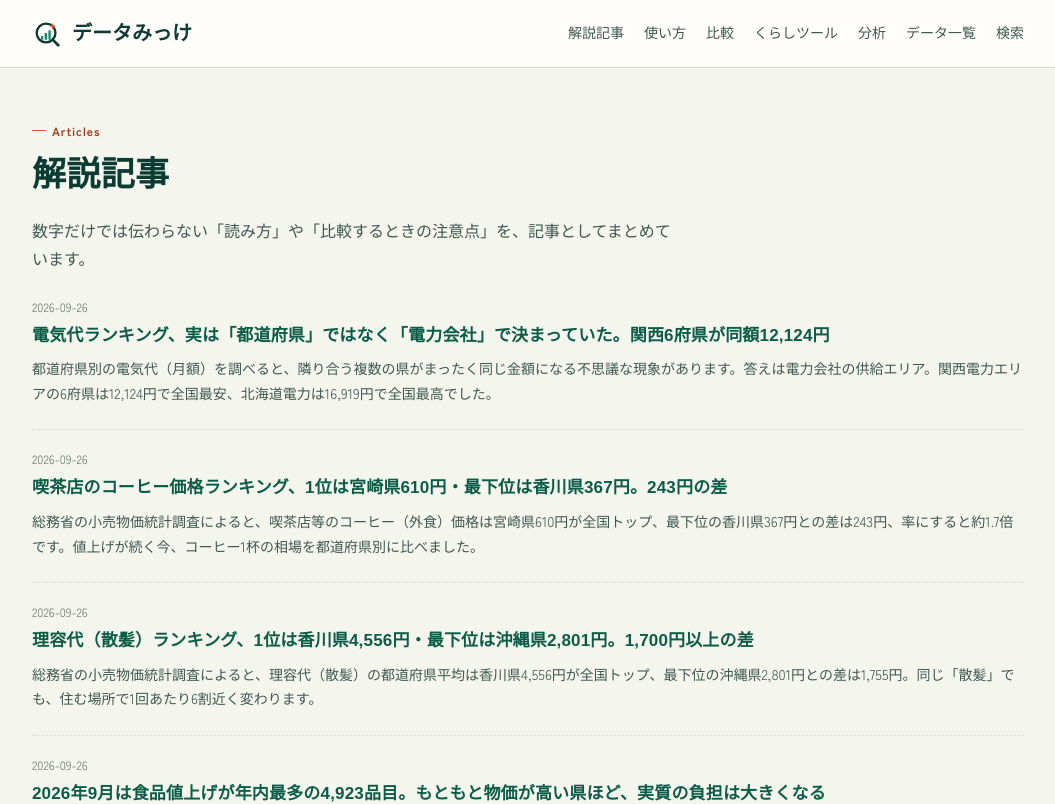
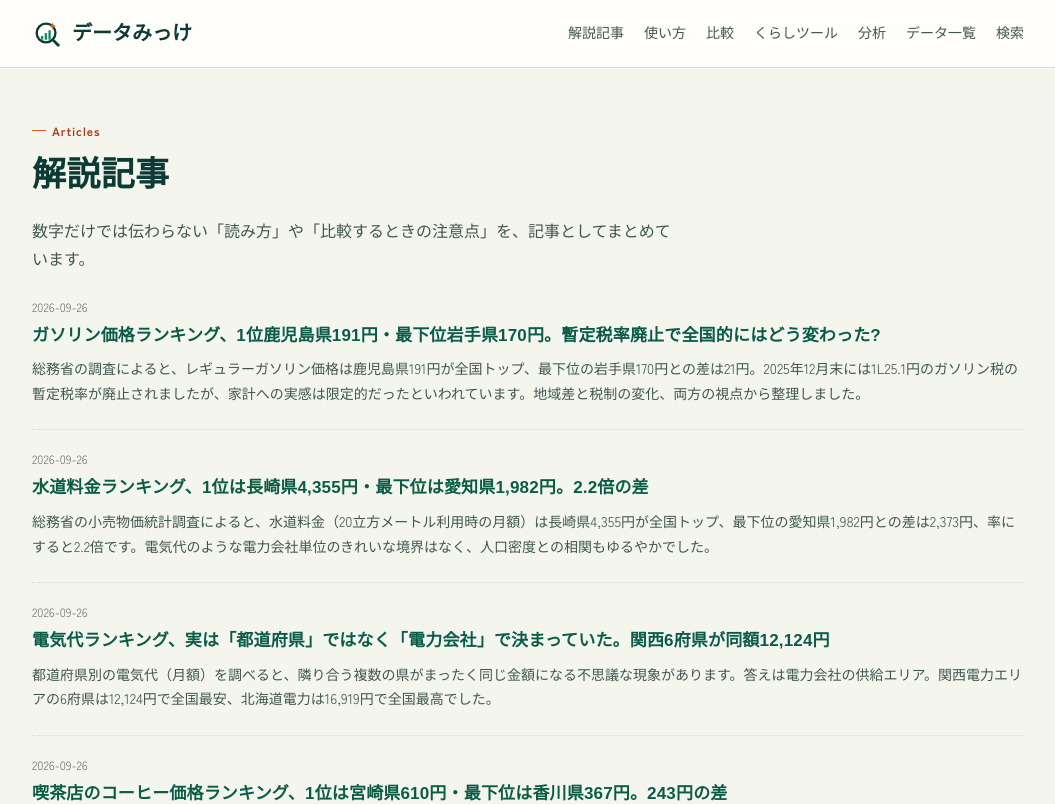
Before and after one commit to OW-beep/data-mikke, a Next.js app: page /articles in a window 1280 px wide. Shown: the top 804 px of the page, without its empty margins (112-1167 px from the left). Built offline with nearby package versions, Linux system fonts and the light colour scheme; no server answers; a web font is replaced by a local one.

Commit message:
生活費・健康カテゴリのデータセットと解説記事を追加

```diff
--- a/src/articles/car-ownership-tokyo-lowest-rural-highest.ts
+++ b/src/articles/car-ownership-tokyo-lowest-rural-highest.ts
@@ -16,7 +16,8 @@ export const carOwnershipTokyoLowest: Article = {
     "population-density-correlates-income-crime-homeownership",
     "homeownership-rate-gap",
     "population-density-meaning",
-    "park-area-tokyo-last-hokkaido-first"
+    "park-area-tokyo-last-hokkaido-first",
+    "gasoline-price-ranking-2026-tax-cut"
   ],
   body: [
     "東京都の自動車所有率は、山形県の3分の1にも届きません。1千世帯あたりの自動車所有数量を都道府県別に見ると、山形県が2,111台でトップ、福井県・富山県と北陸・東北の県が上位を占めます。一方、最下位は東京都でわずか665台。山形県の3分の1以下という大きな開きです。大阪府・神奈川県・京都府といった大都市圏も軒並み下位に沈んでおり、車の所有率は明確に「都市か地方か」で分かれています。",
--- a/src/articles/density-and-income-relation.ts
+++ b/src/articles/density-and-income-relation.ts
@@ -16,7 +16,8 @@ export const densityIncomeRelation: Article = {
     "population-density-meaning",
     "income-ranking-caution",
     "shipment-per-factory-scale-yamaguchi-vs-tokyo",
-    "savings-income-gap-aichi-beats-tokyo"
+    "savings-income-gap-aichi-beats-tokyo",
+    "water-bill-ranking-nagasaki-highest-aichi-lowest"
   ],
   body: [
     "「都会のほうが稼げる」というイメージは根強くありますが、実際に人口密度ランキングと県民所得ランキングを重ねてみると、その関係は多くの人が思っているほど単純ではありません。",
--- a/src/articles/electricity-bill-by-utility-company-not-prefecture.ts
+++ b/src/articles/electricity-bill-by-utility-company-not-prefecture.ts
@@ -12,6 +12,7 @@ export const electricityBillByUtilityCompanyNotPrefecture: Article = {
   relatedArticles: [
     "gas-bill-income-regressive",
     "food-price-hike-september-2026-cost-index-gap",
+    "water-bill-ranking-nagasaki-highest-aichi-lowest",
     "population-density-meaning"
   ],
   table: {
--- a/src/articles/gas-bill-income-regressive.ts
+++ b/src/articles/gas-bill-income-regressive.ts
@@ -8,7 +8,7 @@ export const gasBillIncomeRegressive: Article = {
   publishedAt: "2026-09-18",
   relatedDataset: "gasBill",
   affiliateKeyword: "電気代 節約 グッズ",
-  relatedArticles: ["electricity-bill-by-utility-company-not-prefecture", "food-price-hike-september-2026-cost-index-gap"],
+  relatedArticles: ["electricity-bill-by-utility-company-not-prefecture", "food-price-hike-september-2026-cost-index-gap", "water-bill-ranking-nagasaki-highest-aichi-lowest"],
   body: [
     "電気やガスの料金は全国どこでも似たようなもの、と思っていないでしょうか。総務省の小売物価統計調査（2025年）を都道府県別に見ると、都市ガス代（一般家庭用・1465.12MJ利用を基準）には想像以上の開きがありました。",
 
--- /dev/null
+++ b/src/articles/gasoline-price-ranking-2026-tax-cut.ts
@@ -0,0 +1,38 @@
+import { Article } from "./types";
+
+export const gasolinePriceRanking2026TaxCut: Article = {
+  slug: "gasoline-price-ranking-2026-tax-cut",
+  title: "ガソリン価格ランキング、1位鹿児島県191円・最下位岩手県170円。暫定税率廃止で全国的にはどう変わった?",
+  excerpt:
+    "総務省の調査によると、レギュラーガソリン価格は鹿児島県191円が全国トップ、最下位の岩手県170円との差は21円。2025年12月末には1L25.1円のガソリン税の暫定税率が廃止されましたが、家計への実感は限定的だったといわれています。地域差と税制の変化、両方の視点から整理しました。",
+  publishedAt: "2026-09-26",
+  relatedDataset: "gasoline",
+  embedRanking: "gasoline",
+  affiliateKeyword: "カー用品",
+  relatedArticles: [
+    "rent-vs-car-ownership",
+    "car-ownership-tokyo-lowest-rural-highest",
+    "food-price-hike-september-2026-cost-index-gap"
+  ],
+  table: {
+    title: "ガソリン税「暫定税率」廃止までの経緯",
+    columns: ["時期", "できごと"],
+    rows: [
+      ["2025年11月", "暫定税率(1Lあたり25.1円)を年内で廃止することに与野党6党が合意、法案が成立"],
+      ["2025年12月11日", "価格急変を避けるため、税率廃止分と同水準の補助金を先行して積み増し"],
+      ["2025年12月31日", "ガソリン税の暫定税率が正式に廃止"],
+      ["2026年1月1日〜", "本則税率のみが適用される新しい税制がスタート"]
+    ]
+  },
+  body: [
+    "ガソリン価格は全国どこでもほぼ同じ、というイメージを持っている方も多いかもしれませんが、実際には都道府県によって20円前後の差があります。総務省「小売物価統計調査」（2025年、都道府県庁所在市等の平均）によるレギュラーガソリン（セルフサービス式を除く）1Lあたりの価格を見ると、最も高いのは鹿児島県の191.0円、次いで大分県（188.0円）、佐賀県（187.0円）、沖縄県（186.0円）、長崎県（185.5円）と続きます。最も安いのは岩手県の170.0円で、千葉県（173.0円）、青森県・宮城県・秋田県（174.0円）が続きます。1位の鹿児島県と最下位の岩手県の差は21円、率にすると約1.12倍です。",
+
+    "上位に鹿児島県・大分県・佐賀県・沖縄県・長崎県といった九州・沖縄勢が並んでいるのは、製油所やタンカーの積み下ろし拠点からの輸送距離、離島への配送コストなどが影響していると考えられます。ガソリンは製油所から油槽所、そしてガソリンスタンドへとタンクローリーで運ばれるため、消費地が製油所から遠い、あるいは離島を多く抱える地域ほど、輸送コストが価格に上乗せされやすい構造です。",
+
+    "この地域差とは別に、2026年に入って大きな制度変更がありました。1974年から続いていた「暫定税率」（1Lあたり25.1円のガソリン税の上乗せ分）が、2025年11月に与野党6党の合意で廃止が決まり、2025年12月31日をもって正式に廃止されたのです。ただし、いきなり店頭価格が25.1円下がったわけではありません。税率廃止による価格急変を避けるため、2025年12月11日から税率廃止分と同水準の補助金が先行して支給されており、暫定税率廃止はいわば「補助金から減税への切り替え」という位置づけでした。そのため、暫定税率廃止のタイミングで家計が実感できるほどの値下がりはなかった、というのが実情です。",
+
+    "当サイトが紹介している都道府県別のガソリン価格（2025年）は、この暫定税率廃止より前の水準です。鹿児島県と岩手県の「地域差」自体は、輸送コストという構造的な要因に基づくものなので大きくは変わらないと考えられますが、全国的な価格の絶対水準は、税制変更や国際的な原油価格の動向によって、今後の統計で変化していく可能性があります。次回、総務省の調査に新しい年のデータが反映された際には、あらためて確認したいところです。",
+
+    "ガソリン価格が高い地域に住んでいる場合、燃費向けのカー用品（タイヤの空気圧をこまめに管理する空気圧計、エアフィルターなど）を活用して1Lあたりの走行距離を伸ばすことは、価格が安い地域に住んでいる場合よりも実額としての節約効果が大きくなります。値上げ・値下げのニュースに一喜一憂する前に、自分の住む地域の相場そのものを知っておくことが、暮らしを見直す第一歩です。"
+  ]
+};
--- a/src/articles/index.ts
+++ b/src/articles/index.ts
@@ -82,6 +82,8 @@ import { foodPriceHikeSeptember2026CostIndexGap } from "./food-price-hike-septem
 import { barberFeeRankingKagawaHighestOkinawaLowest } from "./barber-fee-ranking-kagawa-highest-okinawa-lowest";
 import { coffeePriceRankingMiyazakiHighestKagawaLowest } from "./coffee-price-ranking-miyazaki-highest-kagawa-lowest";
 import { electricityBillByUtilityCompanyNotPrefecture } from "./electricity-bill-by-utility-company-not-prefecture";
+import { waterBillRankingNagasakiHighestAichiLowest } from "./water-bill-ranking-nagasaki-highest-aichi-lowest";
+import { gasolinePriceRanking2026TaxCut } from "./gasoline-price-ranking-2026-tax-cut";
 
 /**
  * ★記事追加手順★
@@ -172,7 +174,9 @@ export const ARTICLE_LIST: Article[] = [
   foodPriceHikeSeptember2026CostIndexGap,
   barberFeeRankingKagawaHighestOkinawaLowest,
   coffeePriceRankingMiyazakiHighestKagawaLowest,
-  electricityBillByUtilityCompanyNotPrefecture
+  electricityBillByUtilityCompanyNotPrefecture,
+  waterBillRankingNagasakiHighestAichiLowest,
+  gasolinePriceRanking2026TaxCut
 ].sort((a, b) => (a.publishedAt < b.publishedAt ? 1 : -1));
 
 export function getArticle(slug: string): Article | undefined {
--- a/src/articles/rent-vs-car-ownership.ts
+++ b/src/articles/rent-vs-car-ownership.ts
@@ -8,7 +8,7 @@ export const rentVsCarOwnership: Article = {
   publishedAt: "2026-09-19",
   relatedDataset: "rent",
   affiliateKeyword: "ドライブレコーダー",
-  relatedArticles: ["barber-fee-ranking-kagawa-highest-okinawa-lowest", "coffee-price-ranking-miyazaki-highest-kagawa-lowest"],
+  relatedArticles: ["barber-fee-ranking-kagawa-highest-okinawa-lowest", "coffee-price-ranking-miyazaki-highest-kagawa-lowest", "gasoline-price-ranking-2026-tax-cut"],
   body: [
     "都道府県別のデータをいくつも突き合わせていると、たまに「ここまではっきり出るのか」という組み合わせに出会います。家賃と自動車所有数がその一つでした。相関係数は約-0.80。当サイトが扱っている指標の組み合わせの中でも、群を抜いて強い関係です。",
 
--- /dev/null
+++ b/src/articles/water-bill-ranking-nagasaki-highest-aichi-lowest.ts
@@ -0,0 +1,28 @@
+import { Article } from "./types";
+
+export const waterBillRankingNagasakiHighestAichiLowest: Article = {
+  slug: "water-bill-ranking-nagasaki-highest-aichi-lowest",
+  title: "水道料金ランキング、1位は長崎県4,355円・最下位は愛知県1,982円。2.2倍の差",
+  excerpt:
+    "総務省の小売物価統計調査によると、水道料金（20立方メートル利用時の月額）は長崎県4,355円が全国トップ、最下位の愛知県1,982円との差は2,373円、率にすると2.2倍です。電気代のような電力会社単位のきれいな境界はなく、人口密度との相関もゆるやかでした。",
+  publishedAt: "2026-09-26",
+  relatedDataset: "waterBill",
+  embedRanking: "waterBill",
+  affiliateKeyword: "節水シャワーヘッド",
+  relatedArticles: [
+    "electricity-bill-by-utility-company-not-prefecture",
+    "gas-bill-income-regressive",
+    "density-and-income-relation"
+  ],
+  body: [
+    "水道料金は、電気代やガス代と並ぶ生活費の固定費の1つですが、実は都道府県によって2倍以上の差があります。総務省「小売物価統計調査」（2025年、都道府県庁所在市等の平均）による水道料金（20立方メートル利用を基準とした月額）を見ると、最も高いのは長崎県の4,355円、次いで青森県（3,844.5円）、宮城県（3,553円）、佐賀県（3,520円）、山形県（3,509円）と続きます。最も安いのは愛知県の1,982円で、東京都（2,160円）、福井県（2,255円）、大阪府（2,293円）、富山県（2,310円）が続きます。1位の長崎県と最下位の愛知県の差は2,373円、率にすると2.2倍にのぼります。",
+
+    "以前の記事で、電気代（月額）が都道府県ごとではなく10電力会社のエリアごとに1円単位まで完全に同じ金額になる現象を紹介しました。水道料金にはこのような分かりやすい境界線はありません。電力は10社の広域独占事業ですが、水道事業は基本的に市町村ごとに運営されているためです。ここで示している都道府県平均は、その都道府県内の複数の市町村（主に県庁所在市等）の水道料金を集計した値であり、同じ県の中でも市町村によって料金がさらに異なる場合がある、という点は電気代とは違う注意点です。",
+
+    "水道料金の地域差を説明する要因として、人口密度との関係を確認してみると、相関係数はr=−0.32というゆるやかな負の相関でした。人口密度が低い地域ほど水道料金が高くなる傾向はあるものの、決して強い相関ではありません。実際、上位の長崎県は離島（五島列島・対馬など）を多く抱え、送水・海底送水にコストがかかりやすい地理的事情があります。青森県・秋田県のような山間部の多い県も、水源から家庭までの導水にコストがかかりやすい構造です。逆に、最も安い愛知県や東京都・大阪府は人口密度が高く、同じ導水管・浄水施設を多くの利用者数で分担できるため、1人あたりのコストが下がりやすいと考えられます。ただし相関が弱いことからも分かるように、地形や水源からの距離、施設の更新時期といった、人口密度だけでは説明できない要因も大きく影響しています。",
+
+    "水道料金が高い地域に住んでいる場合、節水シャワーヘッドのような器具を導入する効果は、水道料金が安い地域よりも実額として大きくなります。同じ節水率（例えば30%）でも、元の料金が高いほど、浮く金額は大きくなるという単純な理屈です。値上げが続く昨今、こうした固定費の地域差を知っておくことは、暮らし方を見直す小さなきっかけになります。",
+
+    "水道料金は、当サイトの生活費指数19品目の1つでもあります。電気代・ガス代・家賃・食料品など他の品目と合わせて、自分の住む県の生活費全体がどのあたりに位置するのか、当サイトの生活費指数ランキングからあわせて確認してみてください。"
+  ]
+};
```
Also changed, not shown: 1 other file (tests, documents, lock files or other folders).
